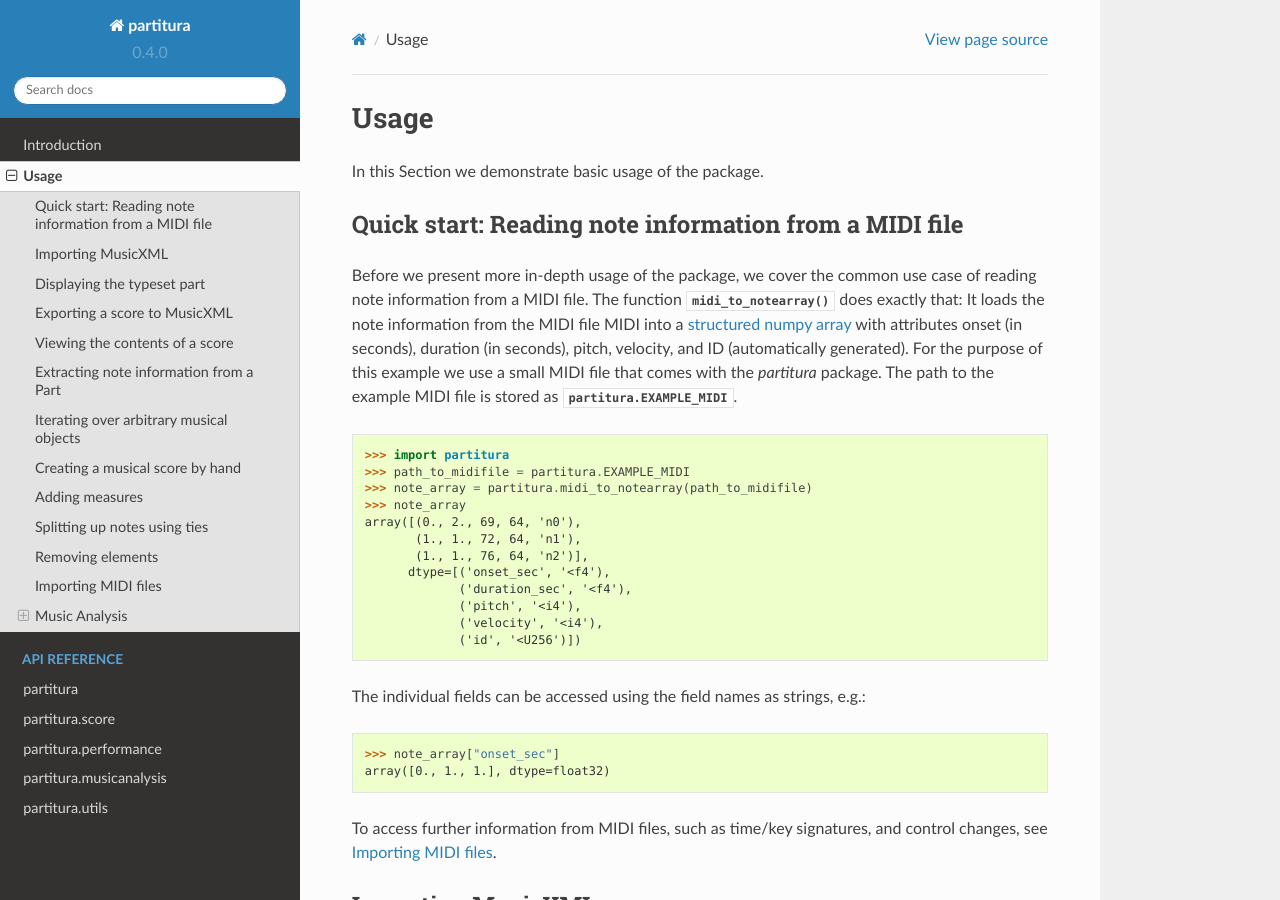
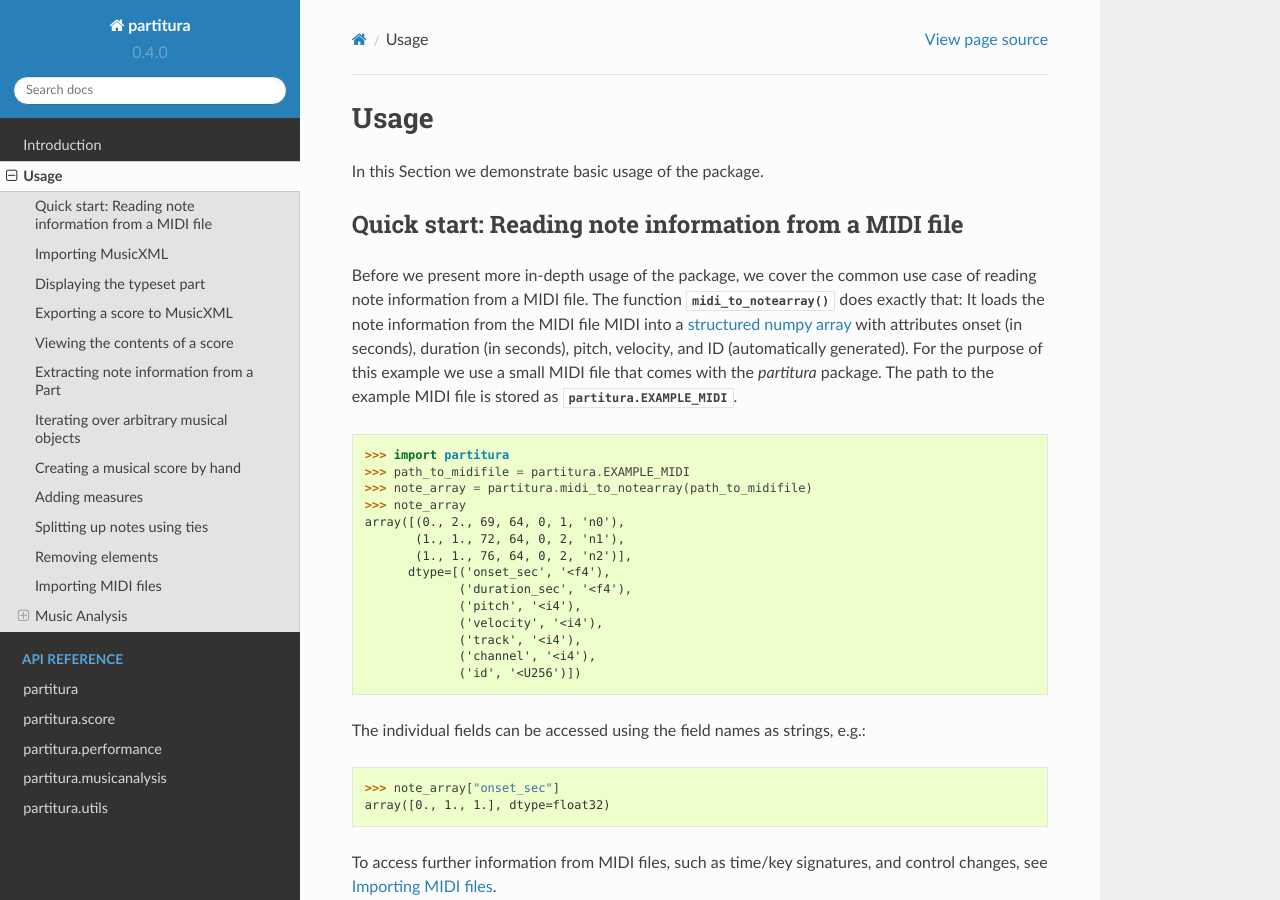
Before and after one commit to CPJKU/partitura, a Sphinx documentation site: the page built from docs/usage.rst, in a window 1280 px wide and 900 px high. Built offline with Sphinx 7.4.7 and the Read the Docs theme 2.0.0, drawn with Linux system fonts in a browser that asks for light colours; some of the changed text lies outside the part shown.

Commit message:
fix outputs in usage.rst

```diff
--- a/docs/usage.rst
+++ b/docs/usage.rst
@@ -15,14 +15,17 @@ For the purpose of this example we use a small MIDI file that comes with the `pa
 >>> path_to_midifile = partitura.EXAMPLE_MIDI
 >>> note_array = partitura.midi_to_notearray(path_to_midifile)
 >>> note_array # doctest: +NORMALIZE_WHITESPACE
-array([(0., 2., 69, 64, 'n0'),
-       (1., 1., 72, 64, 'n1'),
-       (1., 1., 76, 64, 'n2')],
+array([(0., 2., 69, 64, 0, 1, 'n0'),
+       (1., 1., 72, 64, 0, 2, 'n1'),
+       (1., 1., 76, 64, 0, 2, 'n2')],
       dtype=[('onset_sec', '<f4'),
              ('duration_sec', '<f4'),
              ('pitch', '<i4'),
              ('velocity', '<i4'),
+             ('track', '<i4'),
+             ('channel', '<i4'),
              ('id', '<U256')])
+
 
 The individual fields can be accessed using the field names as strings, e.g.:
 
@@ -497,18 +500,18 @@ It is not suitable to estimate the score from a performed MIDI file, such as a r
 
 >>> midipart = partitura.load_score_midi(path_to_midifile)
 >>> midipart.note_array  # doctest: +NORMALIZE_WHITESPACE
-array([(0., 4., 0., 4.,  0, 48, 69, 1, 'n0'),
-       (2., 2., 2., 2., 24, 24, 72, 2, 'n1'),
-       (2., 2., 2., 2., 24, 24, 76, 2, 'n2')],
-      dtype=[('onset_beat', '<f4'),
-             ('duration_beat', '<f4'),
-             ('onset_quarter', '<f4'),
-             ('duration_quarter', '<f4'),
-             ('onset_div', '<i4'),
-             ('duration_div', '<i4'),
-             ('pitch', '<i4'),
-             ('voice', '<i4'),
-             ('id', '<U256')])
+    array([(0., 4., 0., 4.,  0, 48, 69, 1, 'n0'),
+           (2., 2., 2., 2., 24, 24, 72, 2, 'n1'),
+           (2., 2., 2., 2., 24, 24, 76, 2, 'n2')],
+          dtype=[('onset_beat', '<f4'),
+                 ('duration_beat', '<f4'),
+                 ('onset_quarter', '<f4'),
+                 ('duration_quarter', '<f4'),
+                 ('onset_div', '<i4'),
+                 ('duration_div', '<i4'),
+                 ('pitch', '<i4'),
+                 ('voice', '<i4'),
+                 ('id', '<U256')])
 
 The note_array of a part is a structured array similar to the one of the
 :class:`~partitura.performance.PerformedPart` instance, but the first 6 fields
@@ -550,7 +553,7 @@ Pitch spelling estimation is performed by the function
 
 >>> pitch_spelling = partitura.musicanalysis.estimate_spelling(part.note_array)
 >>> print(pitch_spelling)
-[('A', 0, 4) ('C', 0, 5) ('E', 0, 5)]
+[('A', 0, 4) ('C', 1, 5) ('C', 1, 5)]
 
 Voice Estimation
 ----------------
@@ -560,7 +563,7 @@ Voice estimation is performed by the function
 
 >>> voices = partitura.musicanalysis.estimate_voices(part.note_array)
 >>> print(voices)
-[1 2 2]
+[1 1 1]
 
 Tonal Tension
 -------------
@@ -571,12 +574,11 @@ Three tonal tension features proposed by Herremans and Chew (2016) are estimated
 >>> import numpy as np
 >>> tonal_tension = partitura.musicanalysis.estimate_tonaltension(part, ss='onset')
 >>> print(np.unique(part.note_array['onset_beat']))
-[0. 2.]
+[0. 1.]
 >>> print(tonal_tension.dtype.names)
 ('onset_beat', 'cloud_diameter', 'cloud_momentum', 'tensile_strain')
 >>> print(tonal_tension['cloud_momentum'])
-[(0., 0.        , 0.        , 0.19651566)
- (2., 0.33333334, 0.07754743, 0.13506594)]
+[0.         0.16666667]
 
 >>> partitura.musicanalysis.estimate_spelling(part.note_array)  # doctest: +NORMALIZE_WHITESPACE
 array([('A', 0, 4), ('C', 1, 5), ('C', 1, 5)],
```
